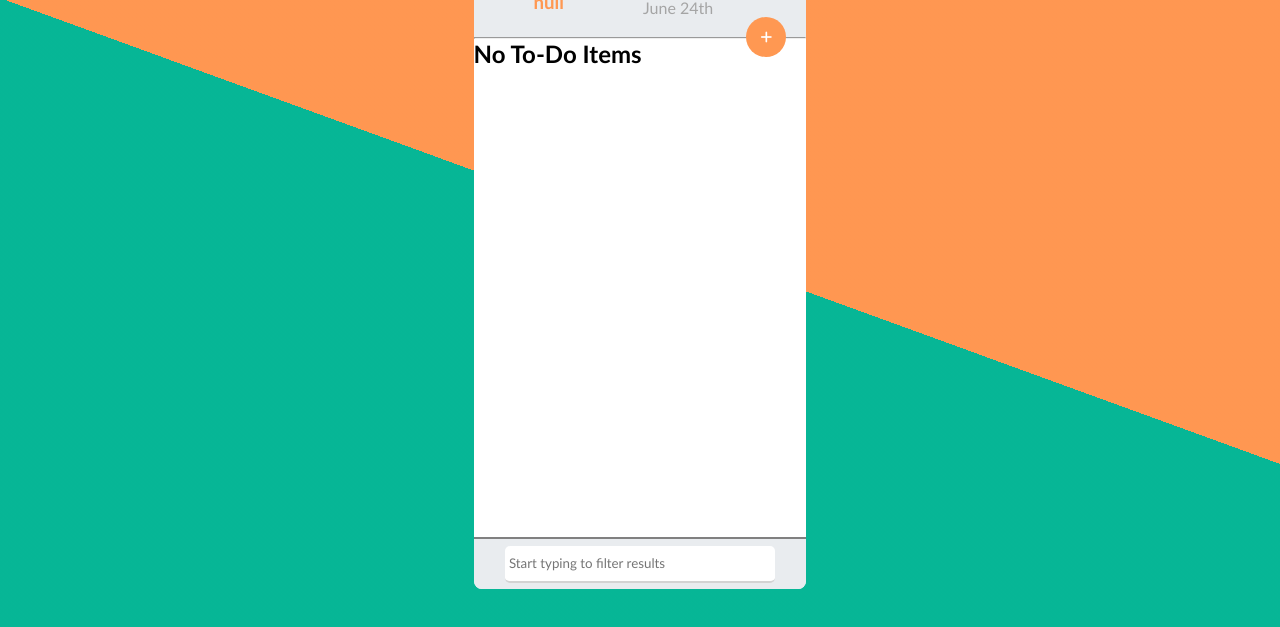
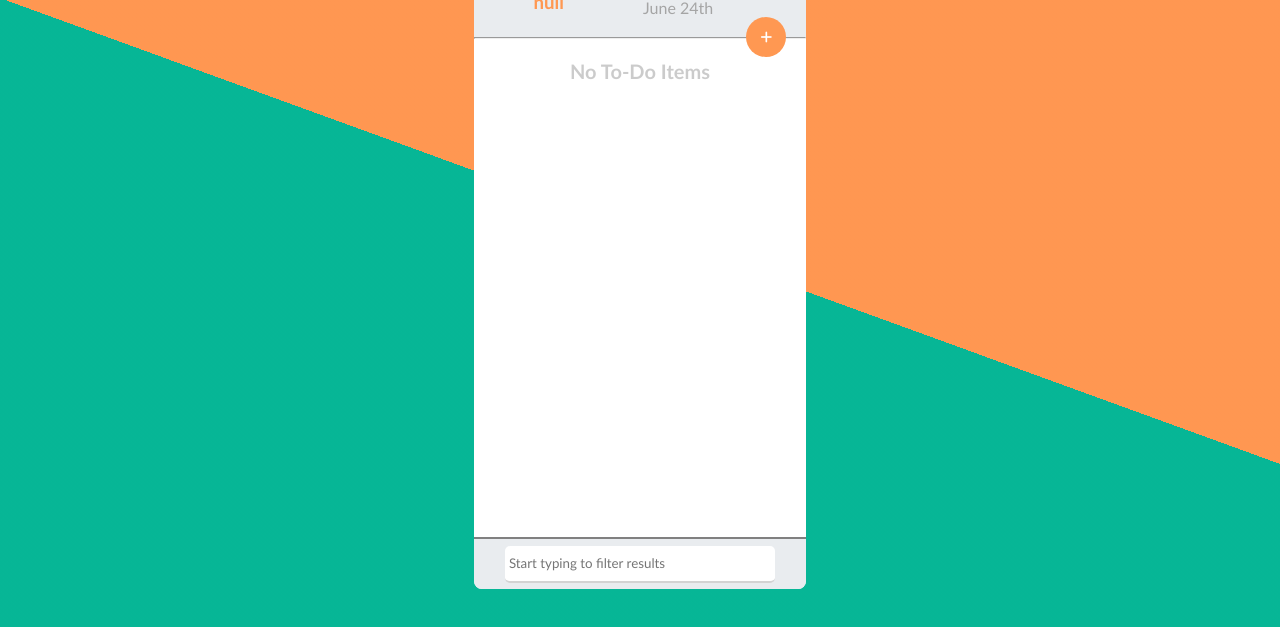
Before and after one commit to kevinr78/Hexweild-Internship, a plain HTML site: page homepage.html in a window 1280 px wide. Shown: the part 131-758 px from the top of the page. Drawn offline with nearby package versions, Linux system fonts and the light colour scheme.

Commit message:
Update homepage.css

```diff
--- a/css/homepage.css
+++ b/css/homepage.css
@@ -120,6 +120,13 @@ tr {
 .task_text {
   width: 50%;
 }
+#table_text {
+  font-size: 20px;
+  font-weight: bold;
+  opacity: 0.2;
+  text-align: center;
+  margin-top: 20px;
+}
 .modal {
   display: none;
   position: fixed;
```
